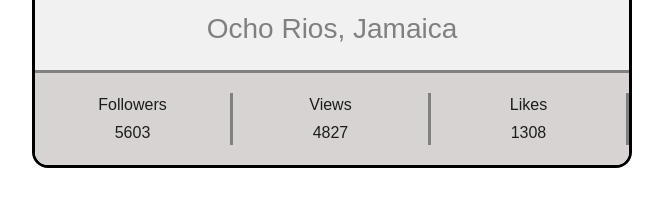
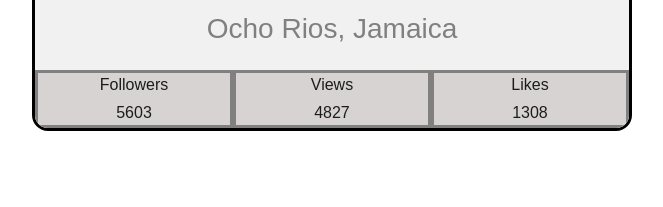
Before and after one commit to Anastassia2312/goit-react-hw-01, a React (Vite) app: page / in a window 1280 px wide. Shown: the part 473-680 px from the top of the page, without its empty margins (308-971 px from the left). Built offline with nearby package versions, Linux system fonts and the light colour scheme.

Commit message:
Update Profile.module.css

```diff
--- a/src/components/Profile/Profile.module.css
+++ b/src/components/Profile/Profile.module.css
@@ -16,17 +16,14 @@
 }
 
 .statsList {
-  border-top: solid grey 3px;
-  padding-top: 20px;
-  padding-bottom: 20px;
   list-style: none;
   display: flex;
   background-color: rgb(215, 211, 211);
 }
 
 .statsListItem {
-  border-right: solid grey 3px;
   display: flex;
+  border: solid grey 3px;
   flex-direction: column;
   gap: 4px;
   width: calc((100% - 0px) / 3);
```
